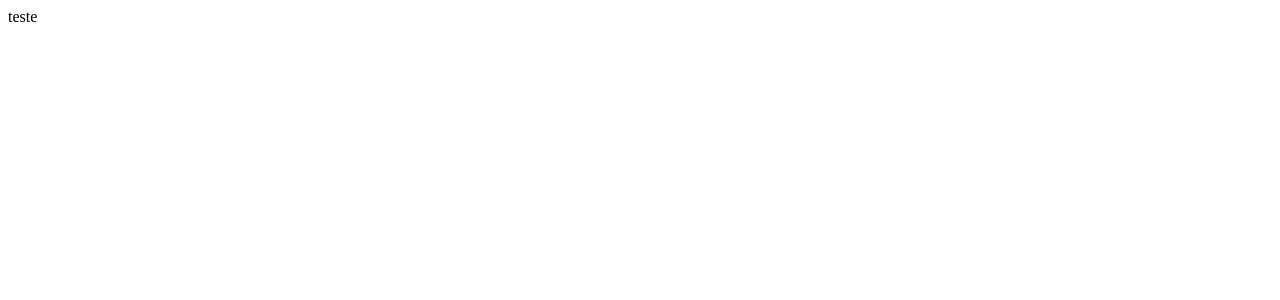
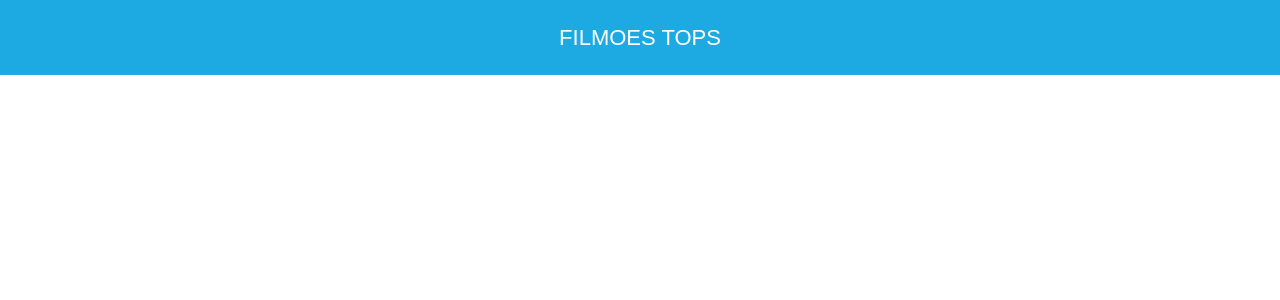
Before and after one commit to matheuspython/aplicacao-de-filmes, a React (Vite) app: page / in a window 1280 px wide. Shown: the top 300 px of the page. Built offline with nearby package versions, Linux system fonts and the light colour scheme.

Commit message:
header completo

```diff
--- a/src/App.tsx
+++ b/src/App.tsx
@@ -1,9 +1,11 @@
 import React from 'react'
-
+import { Header } from './components/Header'
+import { Global } from './global/styles'
 export const App:React.FC = () => {
   return (
     <div className="App">
-      teste
+      <Global />
+      <Header />
     </div>
   )
 }
--- /dev/null
+++ b/src/components/Header/index.tsx
@@ -0,0 +1,13 @@
+import React from 'react';
+
+import { Container } from './styles';
+
+export const Header: React.FC = () => {
+  return (
+    <Container>
+      <div className="container">
+        filmoes tops
+      </div>
+    </Container>
+  )
+}
--- /dev/null
+++ b/src/components/Header/styles.ts
@@ -0,0 +1,20 @@
+import styled from 'styled-components';
+
+export const Container = styled.header`
+  width: 100%;
+  height: 75px;
+  background-color: #1da9e1;
+  .container{
+    width: 100%;
+    max-width: 1280px;
+    margin: 0 auto;
+    height: 100%;
+    padding: 0 2%;
+    display: flex;
+    align-items: center;
+    justify-content: center;
+    color: #fff;
+    font-size: 22px;
+    text-transform: uppercase;
+  }
+`;
--- /dev/null
+++ b/src/global/styles.ts
@@ -0,0 +1,13 @@
+import { createGlobalStyle } from "styled-components";
+
+export const Global = createGlobalStyle`
+*{
+  padding: 0;
+  margin: 0;
+  box-sizing: border-box;
+}
+html, body{
+  font-family: sans-serif;
+}
+
+`
```
